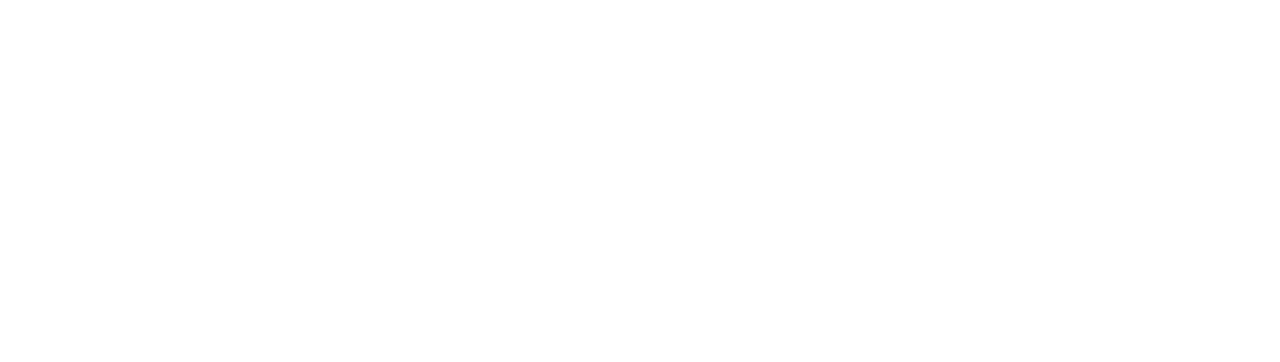
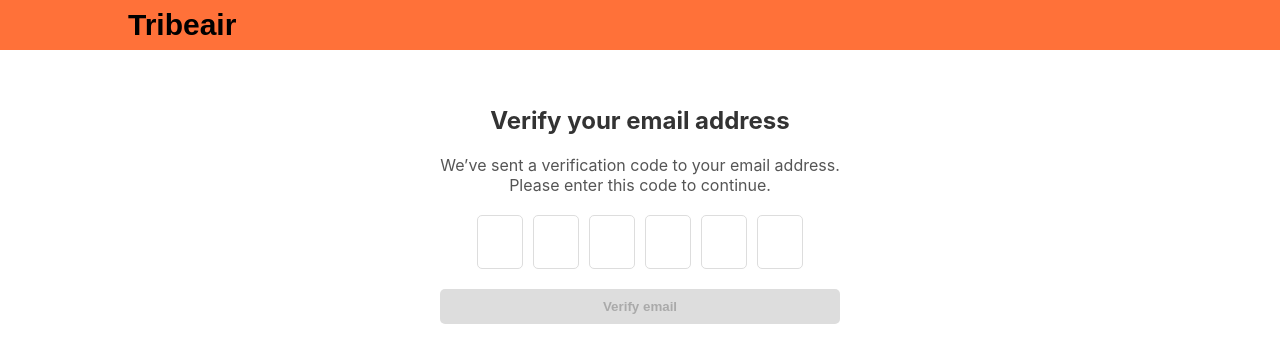
Before and after one commit to ctt23/Tribeair, a React (Create React App) app in the folder frontend/: page /verify in a window 1280 px wide. Before the commit this address had no page. Shown: the top 362 px of the page. Built offline with nearby package versions, Linux system fonts and the light colour scheme.

Commit message:
Created a verify page

```diff
--- a/frontend/src/App.js
+++ b/frontend/src/App.js
@@ -7,6 +7,8 @@
 import List from "./pages/list/List";
 import Trekking from "./pages/trekking/Trekking";
 import Login from "./pages/login/Login";
+import Verify from "./pages/verify/Verify";
+
 
 function App() {
   return (
@@ -17,6 +19,7 @@
         <Route path="/trekking" element={<Trekking/>} />
         <Route path="/trekking/:id" element={<Trekking/>} />
         <Route path="/login" element={<Login />} />
+        <Route path="/verify" element={<Verify />} />
       </Routes>
     </Router>
   );
--- a/frontend/src/pages/login/Login.jsx
+++ b/frontend/src/pages/login/Login.jsx
@@ -1,9 +1,11 @@
 import React, { useState } from "react";
 import "./login.css";
 import Navbar from "../../components/navbar/Navbar";
+import { useNavigate } from "react-router-dom";
 
 const Login = () => {
   const [email, setEmail] = useState("");
+  const navigate = useNavigate();
 
   const handleChange = (e) => {
     setEmail(e.target.value);
@@ -13,6 +15,7 @@
     e.preventDefault();
     // Handle login logic here
     console.log("Email:", email);
+    navigate("/verify"); // Redirect to the verify page
   };
 
   return (
--- a/frontend/src/pages/login/login.css
+++ b/frontend/src/pages/login/login.css
@@ -34,12 +34,14 @@
 }
 
 .loginButton {
+  margin-top: 10px;
+  width: 100%;
   background-color: #ff7139;
   color: white;
-  font-weight: 500;
+  font-weight: 600;
   border: none;
   padding: 10px 20px;
   cursor: pointer;
   border-radius: 5px;
-  margin-top: 30px; /* Increase the margin-top to move it down */
+  text-align: center;
 }
--- /dev/null
+++ b/frontend/src/pages/verify/Verify.jsx
@@ -0,0 +1,63 @@
+import React, { useState } from "react";
+import Navbar from "../../components/navbar/Navbar";
+import "./verify.css";
+
+const Verify = () => {
+  const [code, setCode] = useState(new Array(6).fill("")); // Initialize state for 6 input fields
+
+  const handleChange = (value, index) => {
+    const updatedCode = [...code];
+    updatedCode[index] = value;
+    setCode(updatedCode);
+
+    // Automatically focus the next input field
+    if (value && index < 5) {
+      document.getElementById(`code-${index + 1}`).focus();
+    }
+  };
+
+  const handleSubmit = (e) => {
+    e.preventDefault();
+    const verificationCode = code.join(""); // Combine the 6 digits into a single string
+    console.log("Verification Code:", verificationCode);
+    // Add logic to verify the code
+  };
+
+  const isButtonDisabled = code.some((digit) => !digit); // Disable the button if any input field is empty
+
+  return (
+    <>
+      <Navbar showButtons={false} />
+      <div className="verifyContainer">
+        <h1 className="verifyTitle">Verify your email address</h1>
+        <form onSubmit={handleSubmit} className="verifyForm">
+          <label className="formLabel">
+            We’ve sent a verification code to your email address. Please enter this code to continue.
+          </label>
+          <div className="codeInputContainer">
+            {code.map((digit, index) => (
+              <input
+                key={index}
+                type="text"
+                id={`code-${index}`}
+                maxLength="1"
+                value={digit}
+                onChange={(e) => handleChange(e.target.value, index)}
+                className="codeInput"
+              />
+            ))}
+          </div>
+          <button
+            type="submit"
+            className={`verifyButton ${isButtonDisabled ? "disabled" : ""}`}
+            disabled={isButtonDisabled}
+          >
+            Verify email
+          </button>
+        </form>
+      </div>
+    </>
+  );
+};
+
+export default Verify;
--- /dev/null
+++ b/frontend/src/pages/verify/verify.css
@@ -0,0 +1,71 @@
+.verifyContainer {
+    width: 100%;
+    max-width: 400px;
+    padding: 40px;
+    background-color: white;
+    text-align: center;
+    margin: auto;
+  }
+
+  .verifyTitle {
+    font-size: 24px;
+    margin-bottom: 20px;
+    color: #333;
+  }
+
+  .verifyForm {
+    display: flex;
+    flex-direction: column;
+    align-items: center;
+  }
+
+  .formLabel {
+    margin-bottom: 20px;
+    font-size: 16px;
+    color: #555;
+  }
+
+  .codeInputContainer {
+    display: flex; /* Use flexbox to align inputs horizontally */
+    justify-content: center;
+    gap: 10px; /* Add spacing between input fields */
+    margin-bottom: 20px;
+  }
+
+  .codeInput {
+    width: 40px;
+    height: 50px;
+    font-size: 24px;
+    text-align: center;
+    border: 1px solid #ddd;
+    border-radius: 5px;
+    outline: none;
+    transition: border-color 0.3s ease;
+  }
+
+  .codeInput:focus {
+    border-color: #ff7139;
+  }
+
+  .verifyButton {
+    width: 100%;
+    background-color: #ff7139;
+    color: white;
+    font-weight: 600;
+    border: none;
+    padding: 10px 20px;
+    cursor: pointer;
+    border-radius: 5px;
+    text-align: center;
+    transition: background-color 0.3s ease;
+  }
+
+  .verifyButton:hover {
+    background-color: #e65a1e;
+  }
+
+  .verifyButton.disabled {
+    background-color: #ddd;
+    color: #aaa;
+    cursor: not-allowed;
+  }
```
